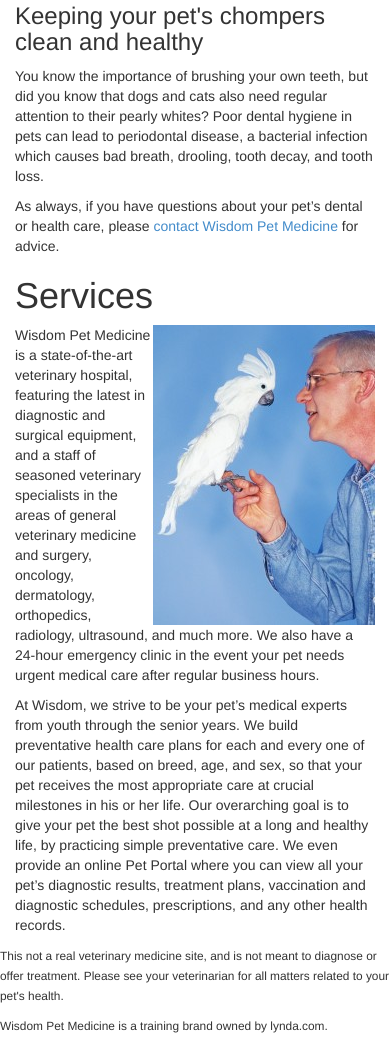
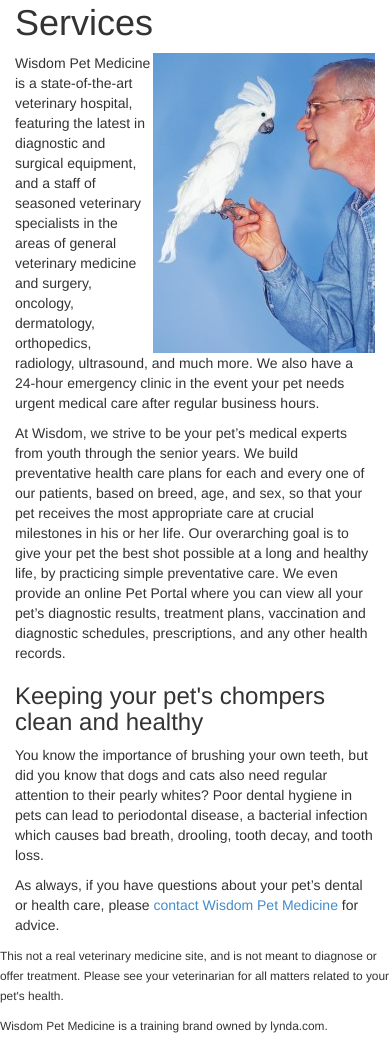
Before and after one commit to sumitkaul/BootStrap-Project, a plain HTML site: page 02_04.html in a window 390 px wide. Shown: the part 316-1361 px from the top of the page. Drawn offline with nearby package versions, Linux system fonts and the light colour scheme.

Commit message:
updaing col setting for push and pull for column order

```diff
--- a/02_04.html
+++ b/02_04.html
@@ -23,16 +23,17 @@
 
     <!-- row 2 -->
     <div class="row">
-         <aside class="col-lg-3 col-sm-4">
-        	<h3>Keeping your pet's chompers clean and healthy</h3>
-            <p>You know the importance of brushing your own teeth, but did you know that dogs and cats also need regular attention to their pearly whites? Poor dental hygiene in pets can lead to periodontal disease, a bacterial infection which causes bad breath, drooling, tooth decay, and tooth loss.</p>
-            <p>As always, if you have questions about your pet’s dental or health care, please <a href="#">contact Wisdom Pet Medicine</a> for advice.</p>
-         </aside>
-    	<article class="col-lg-offset-1 col-sm-offset-1 col-lg-8 col-sm-7">
+
+    	<article class="col-lg-offset-1 col-sm-offset-1 col-lg-8 col-sm-7 col-lg-push-3 col-sm-push-4">
             <h1>Services</h1>
             <p><img src="img/cockatiel.jpg" class="pull-right">Wisdom Pet Medicine is a state-of-the-art veterinary hospital,   featuring the latest in diagnostic and surgical equipment, and a staff   of seasoned veterinary specialists in the areas of general veterinary   medicine and surgery, oncology, dermatology, orthopedics, radiology,   ultrasound, and much more. We also have a 24-hour emergency clinic in   the event your pet needs urgent medical care after regular business   hours.</p>
             <p>At Wisdom, we strive to be your pet&rsquo;s medical experts from youth   through the senior years. We build preventative health care plans for   each and every one of our patients, based on breed, age, and sex, so   that your pet receives the most appropriate care at crucial milestones   in his or her life. Our overarching goal is to give your pet the best   shot possible at a long and healthy life, by practicing simple   preventative care. We even provide an online Pet Portal where you can   view all your pet&rsquo;s diagnostic results, treatment plans, vaccination and   diagnostic schedules,  prescriptions, and any other health records.</p>
         </article>
+        <aside class="col-lg-3 col-sm-4 col-lg-pull-9 col-sm-pull-8">
+            <h3>Keeping your pet's chompers clean and healthy</h3>
+            <p>You know the importance of brushing your own teeth, but did you know that dogs and cats also need regular attention to their pearly whites? Poor dental hygiene in pets can lead to periodontal disease, a bacterial infection which causes bad breath, drooling, tooth decay, and tooth loss.</p>
+            <p>As always, if you have questions about your pet’s dental or health care, please <a href="#">contact Wisdom Pet Medicine</a> for advice.</p>
+        </aside>
     </div>
 
 
```
